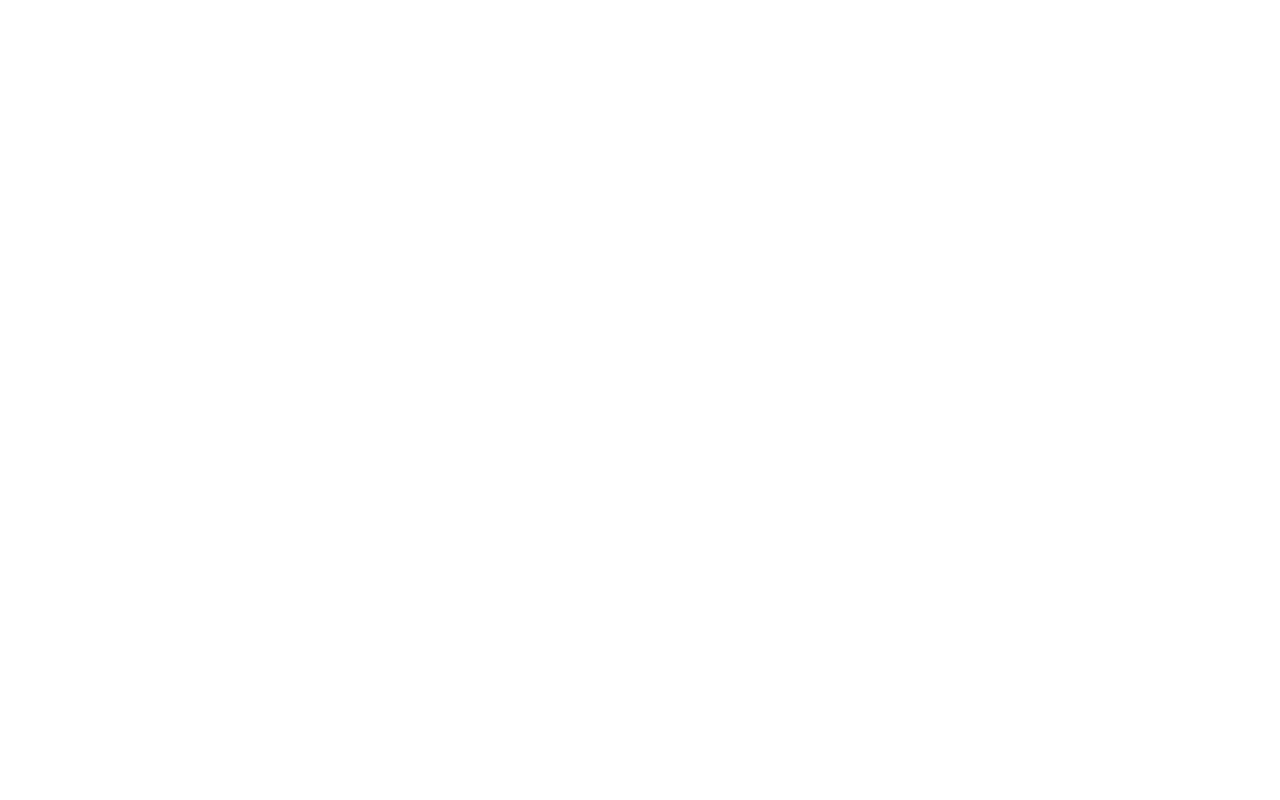
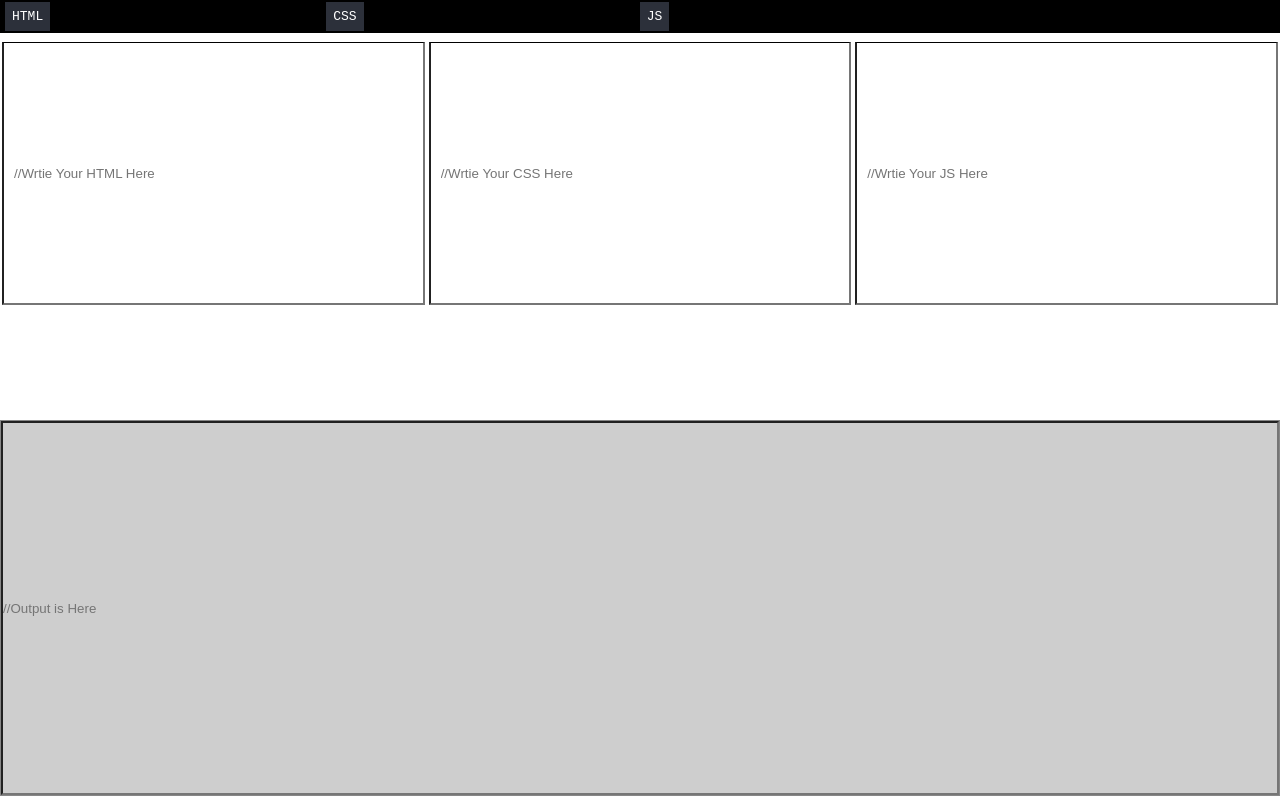
Before and after one commit to Vishal7100jain/CodeEditor, a plain HTML site: page codeIndex.html in a window 1280 px wide. Drawn offline with Linux system fonts and the light colour scheme.

Commit message:
Second commit pe hu

```diff
--- a/Script.js
+++ b/Script.js
@@ -0,0 +1,6 @@
+// let HTMLWrite = document.getElementById('HTMLWrite')
+// HTMLWrite.addEventListener('click', ()=>{
+//     if(HTMLWrite.innerHTML = "//Wrtie Your HTML Here"){
+//         HTMLWrite.innerHTML = ""
+//     }
+// })
--- a/codeIndex.html
+++ b/codeIndex.html
@@ -1,12 +1,48 @@
 <!DOCTYPE html>
 <html lang="en">
+
 <head>
     <meta charset="UTF-8">
     <meta http-equiv="X-UA-Compatible" content="IE=edge">
     <meta name="viewport" content="width=device-width, initial-scale=1.0">
     <title>Document</title>
+    <link rel="stylesheet" href="style.css">
 </head>
+
 <body>
 
+    <div class="CodeEditor">
+        <!-- Header div to diplay name -->
+        <div class="Header_Div">
+            <header>HTML</header>
+            <header>CSS</header>
+            <header>JS</header>
+        </div>
+
+        <!-- input div with Html, Css and Js -->
+        <div class="CodeWritingDiv">
+            <label class="label" id="HTMLLabel">
+                <input id="HTMLWrite" type="text" name="HTMLWrite" placeholder="//Wrtie Your HTML Here">
+            </label>
+
+            <label class="label" id="CSSlabel">
+                <input id="CSSWrite" type="text" name="CSSWrite" placeholder="//Wrtie Your CSS Here">
+            </label>
+
+            <label class="label" id="JSlabel">
+                <input id="JSWrite" type="text" name="JSWrite" placeholder="//Wrtie Your JS Here">
+            </label>
+        </div>
+
+        <!-- Output div -->
+        <div class="OutputDiv">
+            <label class="labelMain" id="outputLable">
+                <input id="outputDisplay" type="text" name="outputDisplay" placeholder="//Output is Here" readonly>
+            </label>
+        </div>
+    </div>
+
+    <script src="script.js"></script>
 </body>
+
 </html>
--- /dev/null
+++ b/style.css
@@ -0,0 +1,54 @@
+*{
+    margin: 0;
+    padding: 0;
+    box-sizing: border-box;
+}
+
+.CodeEditor{
+    display: grid;
+    grid-template-rows: 5vh 47.5vh 47.5vh;
+}
+
+.CodeWritingDiv{
+    display: grid;
+    grid-template-columns: repeat(3,1fr);
+    height: 267px;
+}
+
+.Header_Div{
+    display: flex;
+    align-items: center;
+    background-color: black;
+    color: white;
+    height: 33px;
+}
+
+header{
+    border: 1px solid #2c303a;
+    background-color: #2c303a;
+    padding: 6px;
+    font-size: 13px;
+    font-family: monospace;
+    margin:0px 271px 0px 5px;
+}
+
+.label{
+    display: grid;
+    width: auto;
+    padding: 2px;
+}
+
+#HTMLWrite,#CSSWrite,#JSWrite{
+    padding: 10px 10px;
+    border-top: 1px solid black;
+}
+
+#outputLable{
+    display: grid;
+    height: 47vh;
+    border: 1px solid rgba(0, 0, 0, 0.47);
+}
+
+#outputDisplay{
+    background-color:rgb(151 151 151 / 47%);
+}
```
Also changed, not shown: Style.js (deleted).
